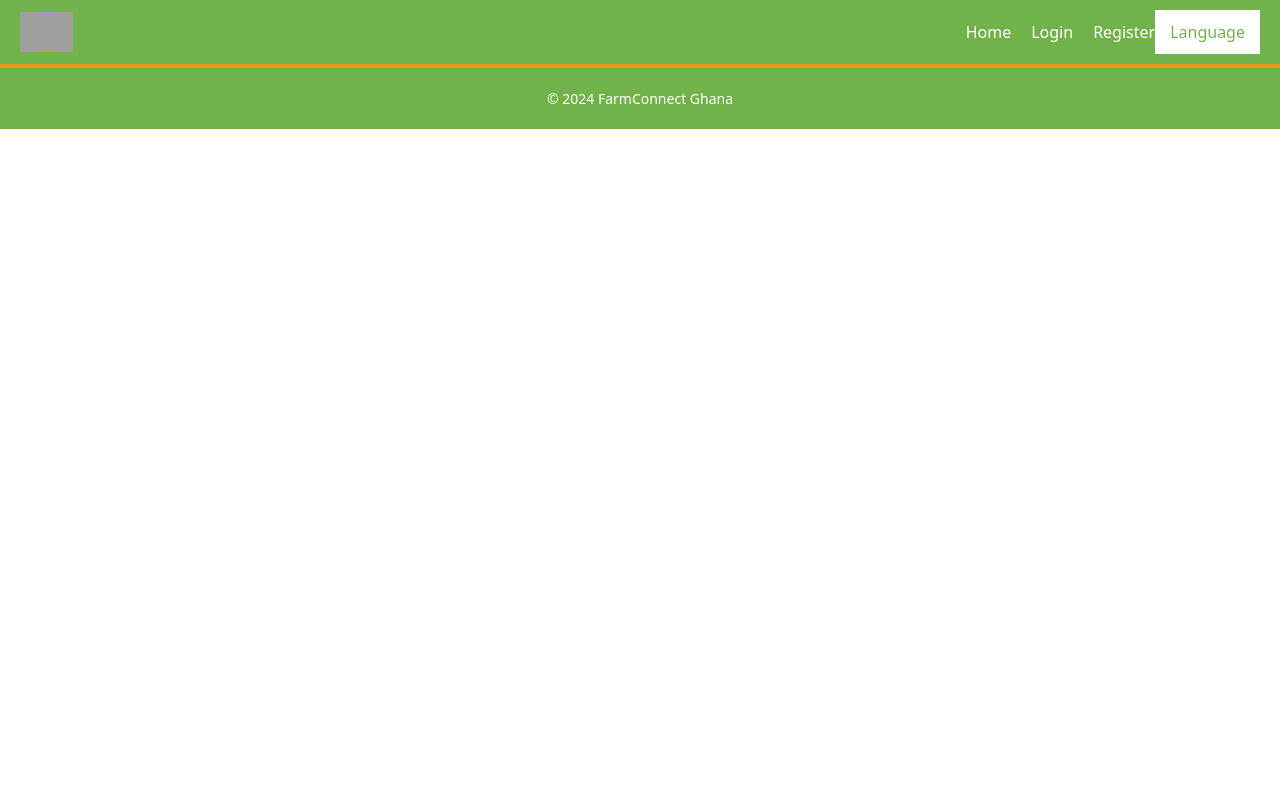
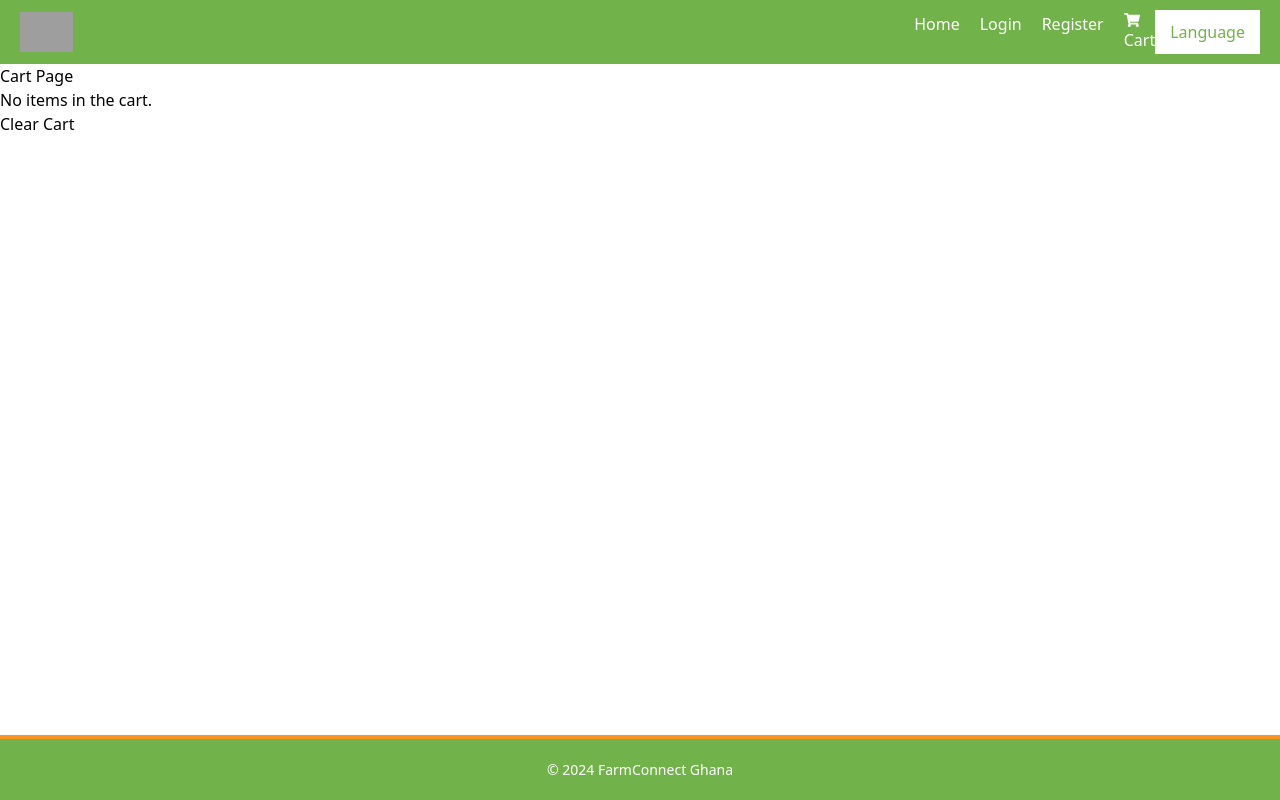
Before and after one commit to felix-atoma/FarmConnect-Ghana, a React (Vite) app: page /cart in a window 1280 px wide. Built offline with nearby package versions, Linux system fonts and the light colour scheme; grey boxes are pictures that could not be loaded.

Commit message:
footer styling

```diff
--- a/src/App.jsx
+++ b/src/App.jsx
@@ -1,8 +1,9 @@
-// src/App.js
+// src/App.jsx
 
 import React from 'react';
 import { BrowserRouter as Router, Routes, Route } from 'react-router-dom';
 import { AuthProvider } from './context/AuthContext';
+import { CartProvider } from './context/CartContext';
 import Navbar from './components/common/Navbar';
 import Home from './pages/Home';
 import Login from './pages/Login';
@@ -12,21 +13,33 @@ import CustomerDashboard from './pages/CustomerDashboard';
 import ProductDetailPage from './pages/ProductDetailPage';
 import OrderConfirmation from './pages/OrderConfirmation';
 import FeedbackPage from './pages/FeedbackPage';
-import PrivateRoute from './components/common/PrivateRouter'; // Fixed import name
+import PrivateRoute from './components/common/PrivateRouter';
 import FarmerProfile from './components/farmers/FarmerProfile';
 import CustomerProfile from './components/customers/CustomerProfile';
-import CustomerCommunication from './components/farmers/CustomerCommumication'; // Fixed import name
+import CustomerCommunication from './components/farmers/CustomerCommumication';
 import PurchaseInquiries from './components/farmers/PurchaseInquiries';
 import ProductManagement from './components/farmers/ProductManagement';
 import Footer from './components/common/Footer';
+import CartPage from './pages/CartPage';
+
+const rootStyle = {
+  display: 'flex',
+  flexDirection: 'column',
+  minHeight: '100vh',
+};
+
+const mainStyle = {
+  flex: 1,
+};
 
 const App = () => {
   return (
     <AuthProvider>
+      <CartProvider>
         <Router>
-        <div id="root">
+          <div style={rootStyle}>
             <Navbar />
-          <main>
+            <main style={mainStyle}>
               <Routes>
                 <Route path="/" element={<Home />} />
                 <Route path="/login" element={<Login />} />
@@ -39,13 +52,15 @@ const App = () => {
                 <Route path="/farmer-profile" element={<FarmerProfile />} />
                 <Route path="/customer-profile" element={<CustomerProfile />} />
                 <Route path="/customer-communication" element={<CustomerCommunication />} />
-              <Route path="/products/:id" element={<ProductManagement />} />
-              <Route path="/inquiries" element={<PurchaseInquiries />} />
+                <Route path="/product-management" element={<ProductManagement />} />
+                <Route path="/purchase-inquiries" element={<PurchaseInquiries />} />
+                <Route path="/cart" element={<CartPage />} />
               </Routes>
             </main>
             <Footer />
           </div>
         </Router>
+      </CartProvider>
     </AuthProvider>
   );
 };
--- a/src/components/common/Footer.jsx
+++ b/src/components/common/Footer.jsx
@@ -1,3 +1,5 @@
+// src/components/common/Footer.jsx
+
 import React from 'react';
 
 const footerStyle = {
@@ -6,6 +8,9 @@ const footerStyle = {
   textAlign: 'center',
   padding: '20px',
   borderTop: '4px solid #F7931E', // Orange border
+  position: 'relative',
+  bottom: 0,
+  width: '100%',
 };
 
 const paragraphStyle = {
--- a/src/components/common/Navbar.jsx
+++ b/src/components/common/Navbar.jsx
@@ -2,6 +2,7 @@ import React, { useState, useContext } from 'react';
 import { Link } from 'react-router-dom';
 import LanguageSwitcher from './LanguageSwitcher';
 import { AuthContext } from '../../context/AuthContext'; // Import AuthContext
+import { FaShoppingCart } from 'react-icons/fa'; // Import cart icon
 
 const navbarStyle = {
   backgroundColor: '#71B34A', // Green background
@@ -27,6 +28,12 @@ const linkStyle = {
   color: '#FFFFFF', // White text color
   textDecoration: 'none',
   fontSize: '16px',
+  position: 'relative',
+};
+
+const linkHoverStyle = {
+  color: '#F7931E', // Orange color
+  textDecoration: 'underline',
 };
 
 const langButtonStyle = {
@@ -62,18 +69,19 @@ const Navbar = () => {
         <img src="/path-to-your-logo.png" alt="FarmConnect Ghana" style={logoStyle} />
       </div>
       <ul style={linksStyle}>
-        <li><Link to="/" style={linkStyle}>Home</Link></li>
+        <li><Link to="/" style={linkStyle} onMouseOver={(e) => Object.assign(e.target.style, linkHoverStyle)} onMouseOut={(e) => Object.assign(e.target.style, linkStyle)}>Home</Link></li>
         {!isAuthenticated ? (
           <>
-            <li><Link to="/login" style={linkStyle}>Login</Link></li>
-            <li><Link to="/register" style={linkStyle}>Register</Link></li>
+            <li><Link to="/login" style={linkStyle} onMouseOver={(e) => Object.assign(e.target.style, linkHoverStyle)} onMouseOut={(e) => Object.assign(e.target.style, linkStyle)}>Login</Link></li>
+            <li><Link to="/register" style={linkStyle} onMouseOver={(e) => Object.assign(e.target.style, linkHoverStyle)} onMouseOut={(e) => Object.assign(e.target.style, linkStyle)}>Register</Link></li>
           </>
         ) : (
           <>
-            {userRole === 'farmer' && <li><Link to="/farmer/dashboard" style={linkStyle}>Farmer Dashboard</Link></li>}
-            {userRole === 'customer' && <li><Link to="/customer/dashboard" style={linkStyle}>Customer Dashboard</Link></li>}
+            {userRole === 'farmer' && <li><Link to="/farmer/dashboard" style={linkStyle} onMouseOver={(e) => Object.assign(e.target.style, linkHoverStyle)} onMouseOut={(e) => Object.assign(e.target.style, linkStyle)}>Farmer Dashboard</Link></li>}
+            {userRole === 'customer' && <li><Link to="/customer/dashboard" style={linkStyle} onMouseOver={(e) => Object.assign(e.target.style, linkHoverStyle)} onMouseOut={(e) => Object.assign(e.target.style, linkStyle)}>Customer Dashboard</Link></li>}
           </>
         )}
+        <li><Link to="/cart" style={linkStyle} onMouseOver={(e) => Object.assign(e.target.style, linkHoverStyle)} onMouseOut={(e) => Object.assign(e.target.style, linkStyle)}><FaShoppingCart /> Cart</Link></li>
       </ul>
       <div className="navbar-lang-switcher" style={{ position: 'relative' }}>
         <button onClick={toggleLangMenu} style={langButtonStyle}>
--- a/src/context/CartContext.jsx
+++ b/src/context/CartContext.jsx
@@ -0,0 +1,33 @@
+import React, { createContext, useState } from 'react';
+
+export const CartContext = createContext();
+
+export const CartProvider = ({ children }) => {
+  const [cartItems, setCartItems] = useState([]);
+
+  const addToCart = (item) => {
+    setCartItems((prevItems) => {
+      const existingItem = prevItems.find((i) => i.id === item.id);
+      if (existingItem) {
+        return prevItems.map((i) =>
+          i.id === item.id ? { ...i, quantity: i.quantity + 1 } : i
+        );
+      }
+      return [...prevItems, { ...item, quantity: 1 }];
+    });
+  };
+
+  const removeFromCart = (id) => {
+    setCartItems((prevItems) => prevItems.filter((item) => item.id !== id));
+  };
+
+  const clearCart = () => {
+    setCartItems([]);
+  };
+
+  return (
+    <CartContext.Provider value={{ cartItems, addToCart, removeFromCart, clearCart }}>
+      {children}
+    </CartContext.Provider>
+  );
+};
--- /dev/null
+++ b/src/pages/CartPage.jsx
@@ -0,0 +1,30 @@
+import React, { useContext } from 'react';
+import { CartContext } from '../context/CartContext'; // Make sure this path is correct
+
+const CartPage = () => {
+  // Destructure the CartContext to get cartItems, removeFromCart, and clearCart
+  const { cartItems, removeFromCart, clearCart } = useContext(CartContext);
+
+  console.log('Cart Items:', cartItems);
+
+  return (
+    <div>
+      <h1>Cart Page</h1>
+      <ul>
+        {cartItems && cartItems.length > 0 ? (
+          cartItems.map(item => (
+            <li key={item.id}>
+              {item.name} - Quantity: {item.quantity}
+              <button onClick={() => removeFromCart(item.id)}>Remove</button>
+            </li>
+          ))
+        ) : (
+          <p>No items in the cart.</p>
+        )}
+      </ul>
+      <button onClick={clearCart}>Clear Cart</button>
+    </div>
+  );
+};
+
+export default CartPage;
```
Lines whose indentation alone changed are shown as unchanged.
